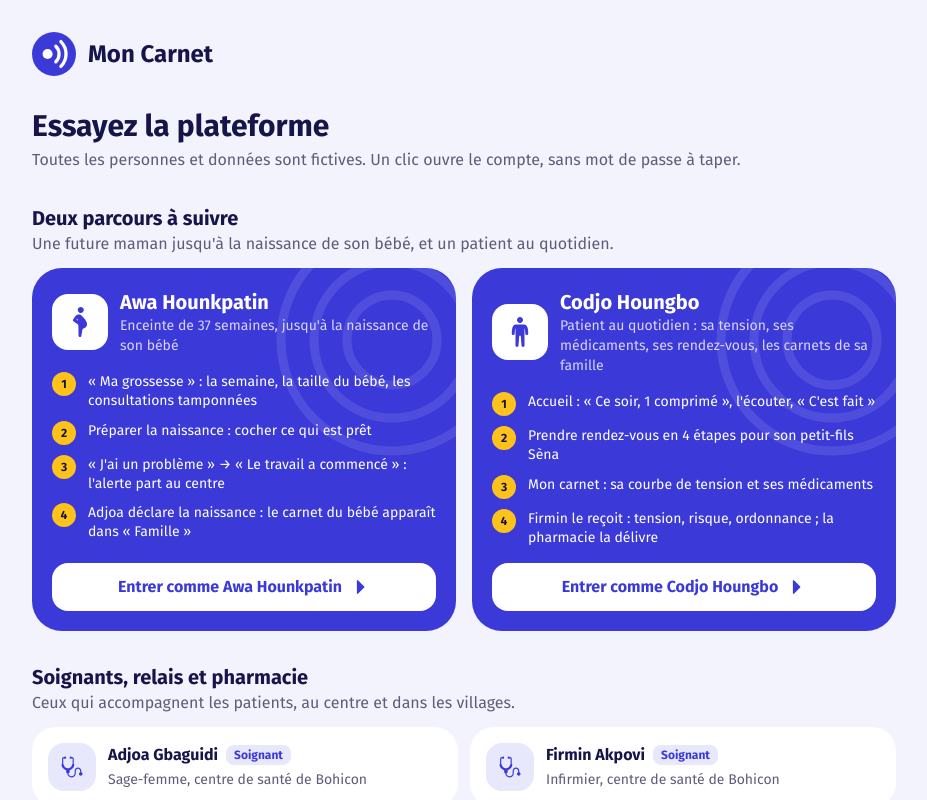
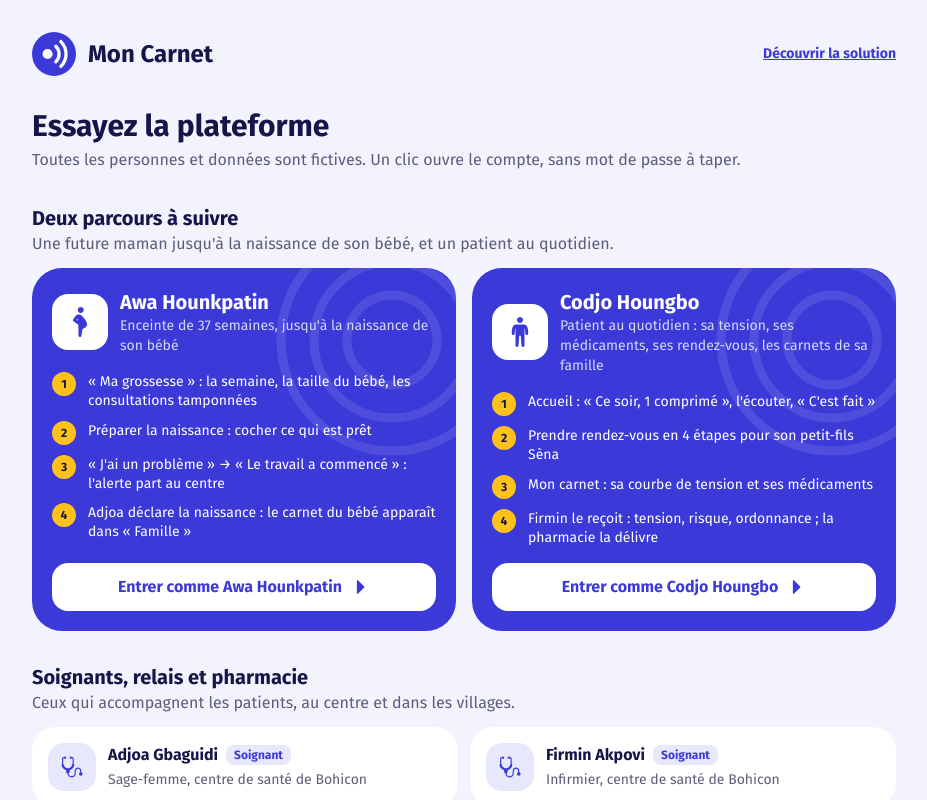
Before and after one commit to ThommyShelby9/moncarnet, a Next.js app: page /demo in a window 1280 px wide. Shown: the top 800 px of the page, without its empty margins (176-1103 px from the left). Built offline with nearby package versions, Linux system fonts and the light colour scheme; no server answers.

Commit message:
feat(présentation): les visiteurs arrivent sur la présentation ; image de partage

```diff
--- a/src/app/(patient)/contexte.ts
+++ b/src/app/(patient)/contexte.ts
@@ -1,5 +1,6 @@
 import { aujourdhuiAuBenin } from "@/domain/dates";
-import { exigerRole } from "@/server/auth/cookies";
+import { redirect } from "next/navigation";
+import { compteCourant, exigerRole } from "@/server/auth/cookies";
 import { db } from "@/server/db/client";
 import { carnetsDuCompte, choisirCarnet } from "@/server/requetes/carnets";
 
@@ -9,6 +10,8 @@ export const texteDe = (valeur: Parametre): string | undefined => (typeof valeur
 
 /** Compte connecté, carnets de la famille et carnet affiché (`?pour=`), pour toutes les pages patient. */
 export async function contextePatient(pour?: Parametre) {
+  // Un visiteur sans session découvre d'abord la plateforme ; la présentation mène à la connexion.
+  if (!(await compteCourant())) redirect("/decouvrir");
   const compte = await exigerRole("patient");
   const aujourdhui = aujourdhuiAuBenin();
   const carnets = await carnetsDuCompte(db(), compte.id, aujourdhui);
--- a/src/app/connexion/page.tsx
+++ b/src/app/connexion/page.tsx
@@ -40,6 +40,9 @@ export default async function PageConnexion({ searchParams }: { searchParams: Pr
           Essayer avec un compte de démonstration
         </Link>
       )}
+      <Link href="/decouvrir" className="text-center text-sm font-bold text-gris underline">
+        Découvrir {env.NEXT_PUBLIC_APP_NAME}
+      </Link>
     </main>
   );
 }
--- a/src/app/demo/page.tsx
+++ b/src/app/demo/page.tsx
@@ -1,4 +1,5 @@
 import type { Metadata } from "next";
+import Link from "next/link";
 import { notFound } from "next/navigation";
 import { env } from "@/config/env";
 import type { RoleCompte } from "@/server/db/schema";
@@ -31,6 +32,9 @@ export default async function PageDemo({ searchParams }: { searchParams: Promise
       <header className="flex items-center gap-3">
         <Logo className="size-11" />
         <p className="text-2xl font-bold">{env.NEXT_PUBLIC_APP_NAME}</p>
+        <Link href="/decouvrir" className="ml-auto text-sm font-bold text-marque underline">
+          Découvrir la solution
+        </Link>
       </header>
       <div>
         <h1 className="text-3xl font-bold">Essayez la plateforme</h1>
```
Also changed, not shown: public/decouvrir/apercu.webp (added), 1 other file (tests, documents, lock files or other folders).
